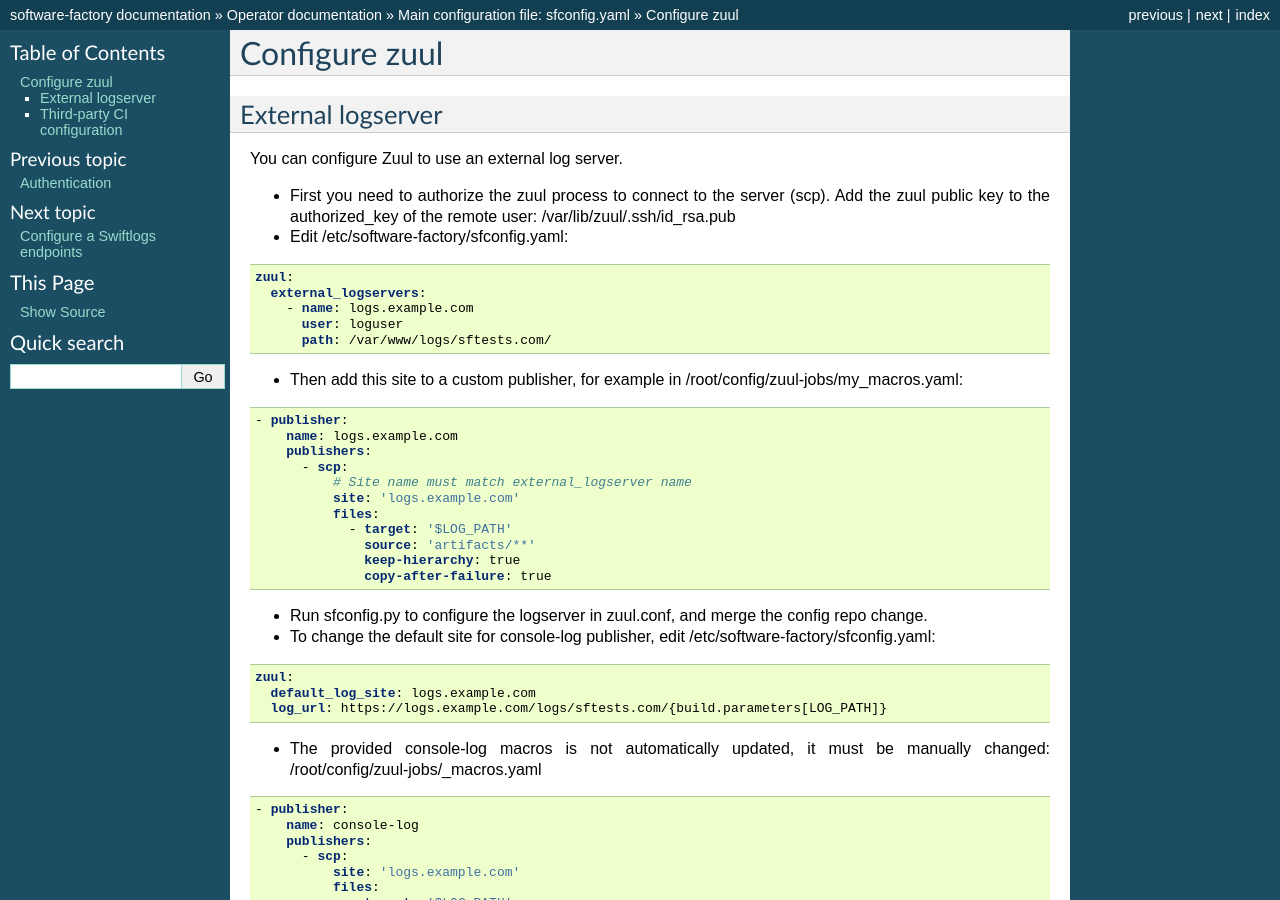
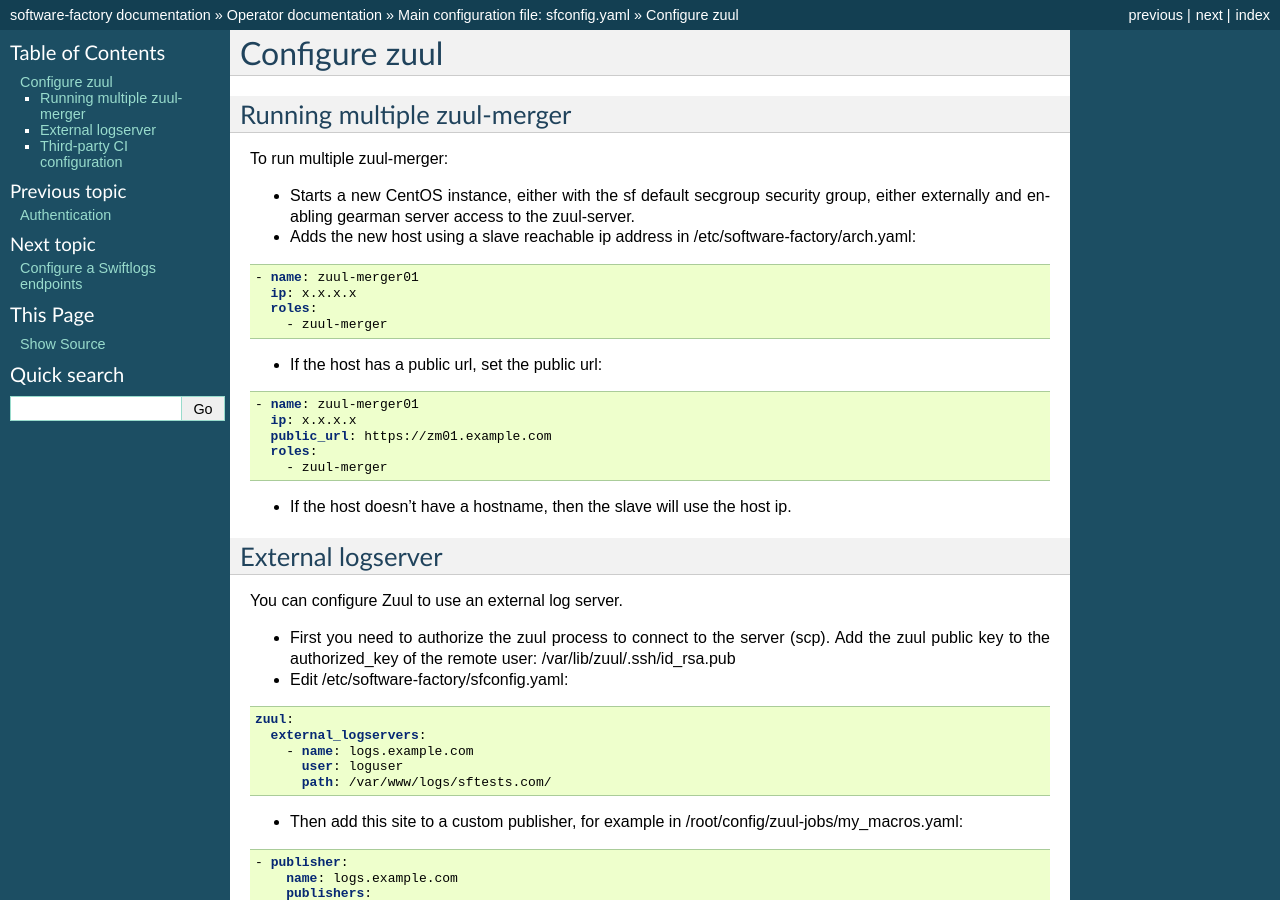
Before and after one commit to softwarefactory-project/sf-docs, a Sphinx documentation site: the page built from docs/zuul_operator.rst, in a window 1280 px wide and 900 px high. Built offline with Sphinx 7.4.7, drawn with Linux system fonts in a browser that asks for light colours; the version number could not be read and is left out.

Commit message:
Add zuul-merger scale setting
Change-Id: I8e2274a3b2e32ca1e6573f65fb5baf79ad71a8ff
Depends-On: I989ff0d0018772546d7947b3bc3858e9f67bfd08

```diff
--- a/docs/zuul_operator.rst
+++ b/docs/zuul_operator.rst
@@ -1,5 +1,34 @@
 Configure zuul
 --------------
+
+Running multiple zuul-merger
+^^^^^^^^^^^^^^^^^^^^^^^^^^^^
+
+To run multiple zuul-merger:
+
+* Starts a new CentOS instance, either with the sf default secgroup security group, either externally and
+  enabling gearman server access to the zuul-server.
+
+* Adds the new host using a slave reachable ip address in /etc/software-factory/arch.yaml:
+
+.. code-block:: yaml
+
+  - name: zuul-merger01
+    ip: x.x.x.x
+    roles:
+      - zuul-merger
+
+* If the host has a public url, set the public url:
+
+.. code-block:: yaml
+
+  - name: zuul-merger01
+    ip: x.x.x.x
+    public_url: https://zm01.example.com
+    roles:
+      - zuul-merger
+
+* If the host doesn't have a hostname, then the slave will use the host ip.
 
 External logserver
 ^^^^^^^^^^^^^^^^^^
```
